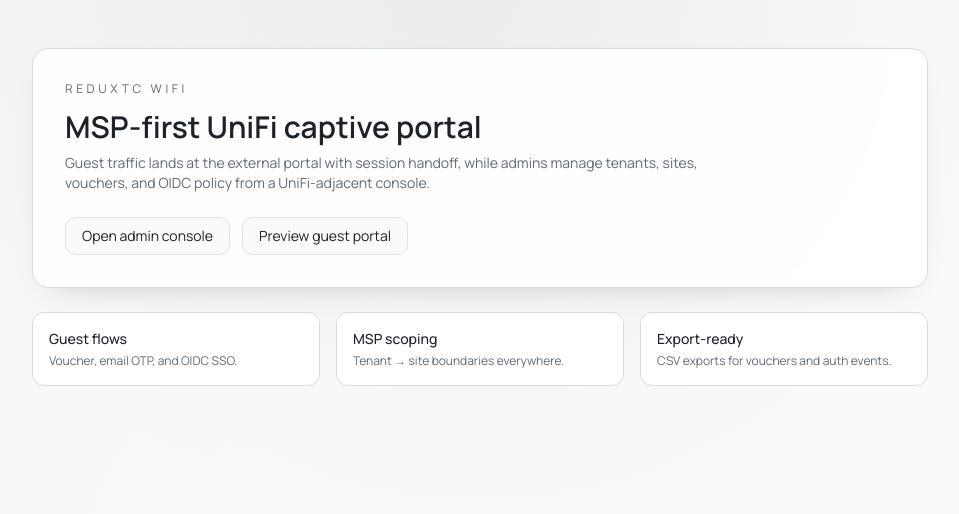
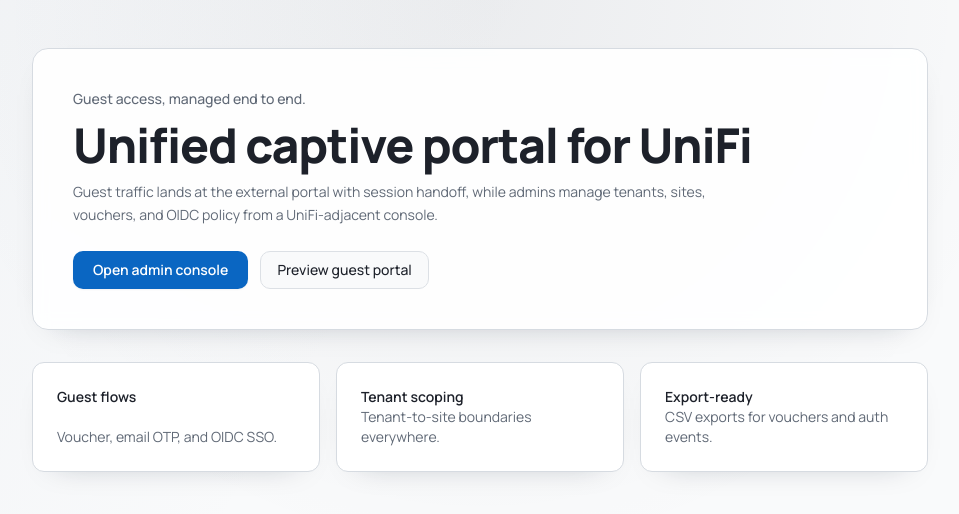
Before and after one commit to dannoetc/redux-unifi-portal, a Next.js app in the folder frontend/: page / in a window 1280 px wide. Shown: the top 514 px of the page, without its empty margins (160-1119 px from the left). Built offline with nearby package versions, Linux system fonts and the light colour scheme.

Commit message:
ui fixes

```diff
--- a/frontend/app/(admin)/admin/layout.tsx
+++ b/frontend/app/(admin)/admin/layout.tsx
@@ -4,7 +4,10 @@
       <header className="sticky top-0 z-10 border-b bg-white/80 backdrop-blur">
         <div className="mx-auto flex max-w-6xl items-center justify-between px-6 py-4">
           <div className="flex items-center gap-3">
-            <div className="flex h-9 w-9 items-center justify-center rounded-lg bg-primary text-sm font-semibold text-primary-foreground">
+            <div
+              className="flex h-9 w-9 items-center justify-center rounded-lg bg-primary text-sm font-semibold text-primary-foreground"
+              aria-hidden="true"
+            >
               R
             </div>
             <div>
@@ -12,7 +15,20 @@
               <div className="text-xs text-muted-foreground">Admin Console</div>
             </div>
           </div>
-          <div className="text-xs text-muted-foreground">MSP-first</div>
+          <div className="flex items-center gap-3">
+            <button
+              type="button"
+              className="inline-flex items-center rounded-full bg-muted px-3 py-1 text-xs font-medium text-muted-foreground focus-visible:outline-none focus-visible:ring-2 focus-visible:ring-primary/40 focus-visible:ring-offset-2"
+            >
+              Demo tenant
+            </button>
+            <div
+              className="flex h-8 w-8 items-center justify-center rounded-full bg-muted text-xs font-semibold text-muted-foreground"
+              aria-label="Admin user"
+            >
+              AD
+            </div>
+          </div>
         </div>
       </header>
       <div className="mx-auto grid max-w-6xl grid-cols-[220px_1fr] gap-6 px-6 py-8">
--- a/frontend/app/page.tsx
+++ b/frontend/app/page.tsx
@@ -1,35 +1,49 @@
 export default function Home() {
   return (
-    <main className="surface-grid min-h-screen px-6 py-12">
-      <div className="mx-auto max-w-4xl space-y-6">
-        <div className="rounded-2xl border bg-white/90 p-8 shadow-soft backdrop-blur">
-          <p className="text-xs uppercase tracking-[0.3em] text-muted-foreground">ReduxTC WiFi</p>
-          <h1 className="mt-3 text-3xl font-semibold">MSP-first UniFi captive portal</h1>
-          <p className="mt-2 max-w-2xl text-sm text-muted-foreground">
+    <main className="surface-grid min-h-screen px-4 py-12 sm:px-6">
+      <div className="mx-auto max-w-4xl space-y-8">
+        <div className="rounded-2xl border bg-white/90 p-8 shadow-soft backdrop-blur sm:p-10">
+          <p className="text-sm font-medium text-muted-foreground">Guest access, managed end to end.</p>
+          <h1 className="mt-3 text-4xl font-extrabold leading-tight tracking-tight sm:text-4xl md:text-5xl">
+            Unified captive portal for UniFi
+          </h1>
+          <p className="mt-3 max-w-2xl text-sm leading-relaxed text-muted-foreground">
             Guest traffic lands at the external portal with session handoff, while admins manage
             tenants, sites, vouchers, and OIDC policy from a UniFi-adjacent console.
           </p>
-          <div className="mt-6 flex flex-wrap gap-3 text-sm">
-            <a className="rounded-md border border-input bg-background px-4 py-2 hover:bg-accent" href="/admin">
+          <div className="mt-6 flex flex-wrap gap-3">
+            <a
+              className="inline-flex items-center rounded-md bg-primary px-5 py-2 text-sm font-semibold text-primary-foreground shadow-sm hover:bg-primary/90 focus-visible:outline-none focus-visible:ring-2 focus-visible:ring-primary/50 focus-visible:ring-offset-2 focus-visible:ring-offset-white"
+              href="/admin"
+            >
               Open admin console
             </a>
-            <a className="rounded-md border border-input bg-background px-4 py-2 hover:bg-accent" href="/guest/s/demo/main">
+            <a
+              className="inline-flex items-center rounded-md border border-input bg-background px-4 py-2 text-sm font-medium text-foreground hover:bg-muted focus-visible:outline-none focus-visible:ring-2 focus-visible:ring-primary/30 focus-visible:ring-offset-2 focus-visible:ring-offset-white"
+              href="/guest/s/demo/main"
+            >
               Preview guest portal
             </a>
           </div>
         </div>
         <div className="grid gap-4 md:grid-cols-3">
-          <div className="rounded-xl border bg-card p-4">
-            <div className="text-sm font-medium">Guest flows</div>
-            <p className="mt-1 text-xs text-muted-foreground">Voucher, email OTP, and OIDC SSO.</p>
+          <div className="flex h-full flex-col rounded-xl border bg-card p-6 shadow-soft">
+            <div className="text-sm font-semibold">Guest flows</div>
+            <p className="mt-auto text-sm text-muted-foreground">
+              Voucher, email OTP, and OIDC SSO.
+            </p>
           </div>
-          <div className="rounded-xl border bg-card p-4">
-            <div className="text-sm font-medium">MSP scoping</div>
-            <p className="mt-1 text-xs text-muted-foreground">Tenant → site boundaries everywhere.</p>
+          <div className="flex h-full flex-col rounded-xl border bg-card p-6 shadow-soft">
+            <div className="text-sm font-semibold">Tenant scoping</div>
+            <p className="mt-auto text-sm text-muted-foreground">
+              Tenant-to-site boundaries everywhere.
+            </p>
           </div>
-          <div className="rounded-xl border bg-card p-4">
-            <div className="text-sm font-medium">Export-ready</div>
-            <p className="mt-1 text-xs text-muted-foreground">CSV exports for vouchers and auth events.</p>
+          <div className="flex h-full flex-col rounded-xl border bg-card p-6 shadow-soft">
+            <div className="text-sm font-semibold">Export-ready</div>
+            <p className="mt-auto text-sm text-muted-foreground">
+              CSV exports for vouchers and auth events.
+            </p>
           </div>
         </div>
       </div>
```
